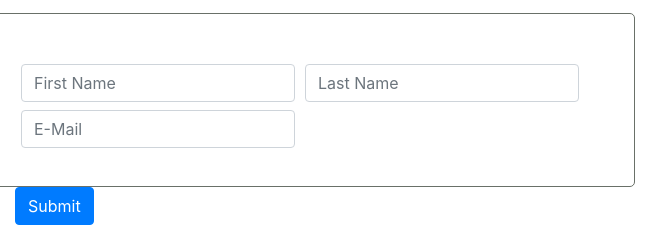
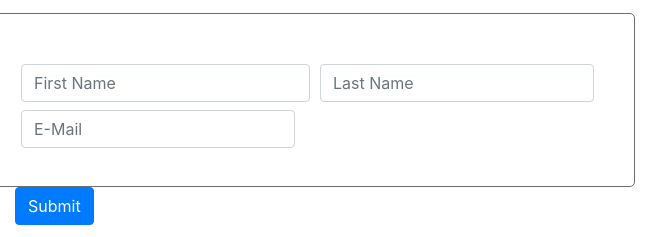
Before and after one commit to chezanh/Week_04_Lesson_08, a plain HTML site: page contact.html in a window 1280 px wide. Shown: the part 179-416 px from the top of the page, 0-657 px from the left. Drawn offline with nearby package versions, Linux system fonts and the light colour scheme.

Commit message:
fixing minor issues

```diff
--- a/contact.html
+++ b/contact.html
@@ -64,7 +64,7 @@
         </div>
     <form>
       <div class="form-row align-items-center">
-        <div class="col-auto">
+        <div class="col-6">
           <label class="sr-only" for="inlineFormInput">First Name</label>
           <input
             type="text"
```
